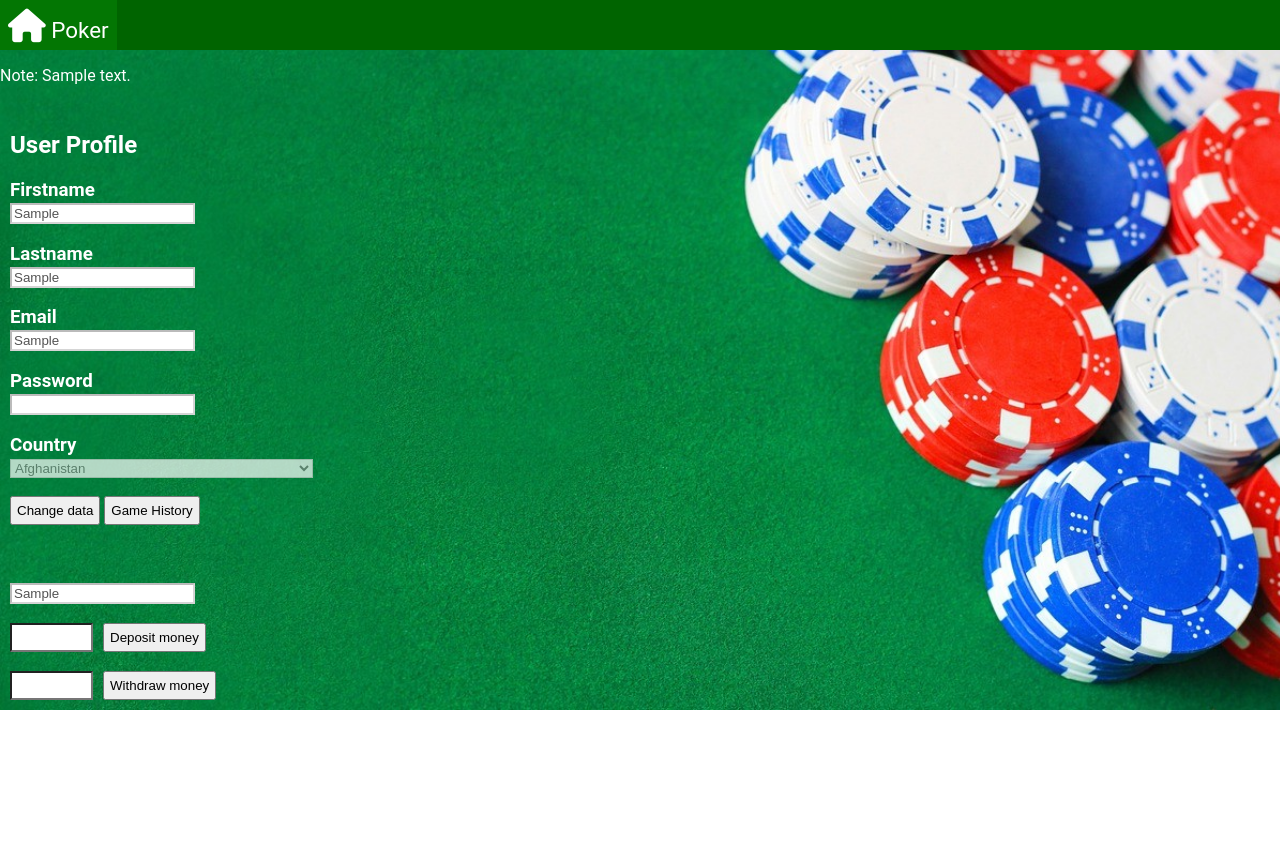
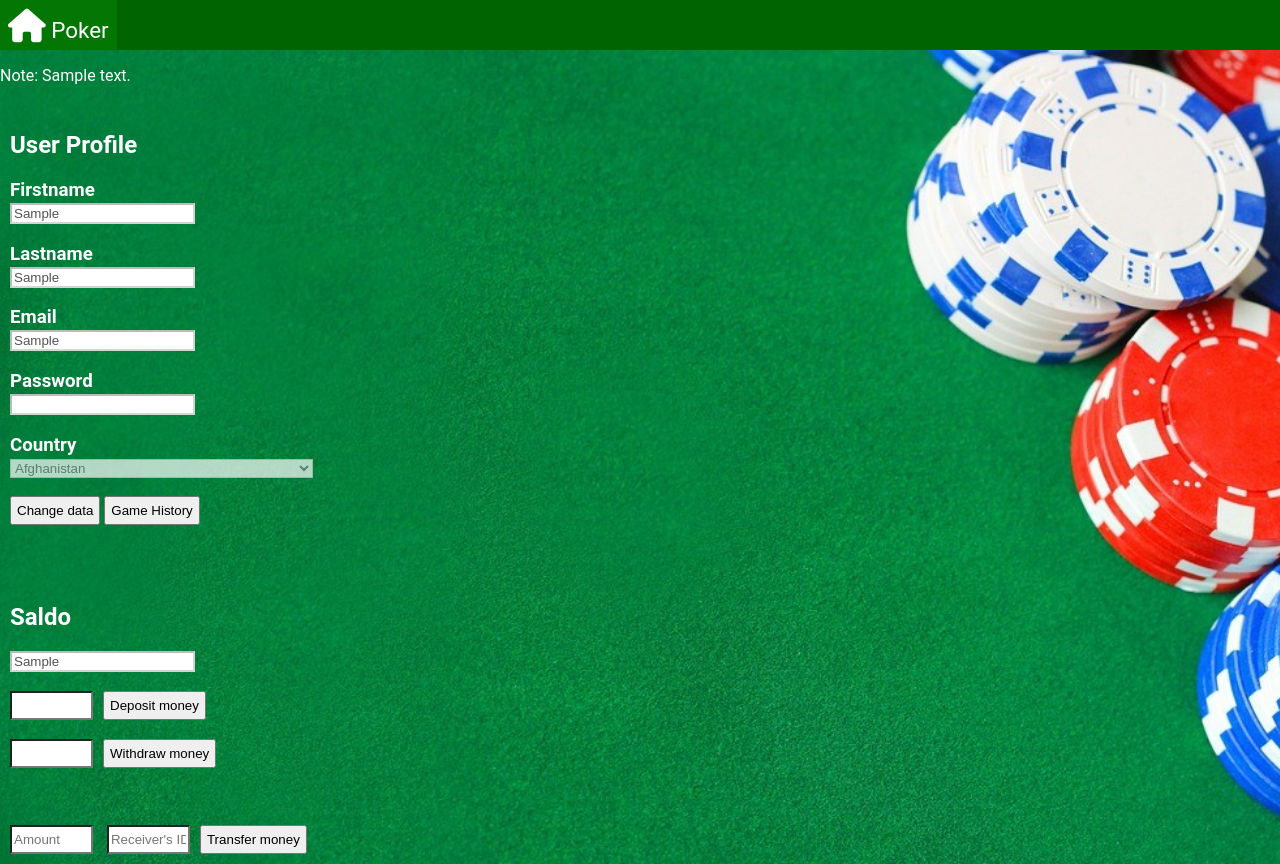
Before and after one commit to Raklle/databases2, a Flask app: template templates/user-profile.html in a window 1280 px wide. Before the commit the page ends 710 px from the top, so only its background shows below. Run offline with Flask 3, Linux system fonts and the light colour scheme; the template is opened without the code that fills it: most values are stand-ins (such as "Sample title", 1, 10 or a date in 2020); some libraries are stand-ins or nearby versions.

Commit message:
Added transfers

```diff
--- a/app.py
+++ b/app.py
@@ -47,6 +47,12 @@
             amount = request.form['withdrawn_money']
             print(f"Withdrawing users money!")
             models.withdraw(user_id, float(amount))
+
+        if "money" in request.form and request.form["money"] != '' and request.form["receiver_id"] != '':
+            amount = request.form['money']
+            receiver = request.form['receiver_id']
+            print(f"Transfering {amount} to user: {receiver}")
+            models.transfer(user_id, receiver,None,  float(amount))
 
     return render_template('user-profile.html', user_data = user_id, data=models.get_user_data(user_id)[0], show_user_profile = "True")
 
--- a/schema.sql
+++ b/schema.sql
@@ -24,12 +24,13 @@
 --     FOREIGN KEY (game_id) REFERENCES Games (id) ON DELETE CASCADE
 -- );
 
+
 -- CREATE TABLE TransactionsHistory (
 --     id INTEGER PRIMARY KEY AUTOINCREMENT,
 --     date TIMESTAMP NOT NULL DEFAULT CURRENT_TIMESTAMP,
---     payer_id INTEGER NOT NULL,
---     receiver_id INTEGER NOT NULL,
---     game_id INTEGER NOT NULL,
+--     payer_id INTEGER,
+--     receiver_id INTEGER,
+--     game_id INTEGER,
 --     payment_amount INTEGER NOT NULL,
 --     FOREIGN KEY (payer_id) REFERENCES Users (id) ON DELETE CASCADE,
 --     FOREIGN KEY (receiver_id) REFERENCES Users (id) ON DELETE CASCADE,
@@ -75,10 +76,10 @@
 --     SELECT RAISE(ABORT, 'Balance cannot be negative');
 -- END;
 
-CREATE TRIGGER PreventJoiningFinishedGames
-BEFORE INSERT ON UserGames
-FOR EACH ROW
-WHEN EXISTS (SELECT 1 FROM Games WHERE id = NEW.game_id AND end_date IS NOT NULL)
-BEGIN
-    SELECT RAISE(ABORT, 'Game already ended');
-END;
+-- CREATE TRIGGER PreventJoiningFinishedGames
+-- BEFORE INSERT ON UserGames
+-- FOR EACH ROW
+-- WHEN EXISTS (SELECT 1 FROM Games WHERE id = NEW.game_id AND end_date IS NOT NULL)
+-- BEGIN
+--     SELECT RAISE(ABORT, 'Game already ended');
+-- END;
--- a/templates/user-profile.html
+++ b/templates/user-profile.html
@@ -319,10 +319,15 @@
     </form>
 
     <form method="POST" id = "modify_saldo">
-        <br><br><input id="saldo_input" name="saldo" type="text" disabled value={{ data[3] }}><br><br>
+        <br><br>
+        <h2>Saldo</h2>
+        <input id="saldo_input" name="saldo" type="text" disabled value={{ data[3] }}><br><br>
 
         <input id="deposit_input" name="deposit_money" type="text" style="height:23px; width:75px; margin-right: 10px;"><a><button type="button" onclick=submitForm()>Deposit money</button></a><br><br>
         <input id="withdraw_input" name="withdrawn_money" type="text" style="height:23px; width:75px; margin-right: 10px;"><a><button type="button" onclick=submitForm()>Withdraw money</button></a>
+        <br><br><br><br>
+        <input id="transfer_input" name="money" type="text" placeholder="Amount" style="height:23px; width:75px; margin-right: 10px;">
+        <input id="name_input" name="receiver_id" type="text" placeholder="Receiver's ID" style="height:23px; width:75px; margin-right: 10px;"><a><button type="button" onclick=submitForm()>Transfer money</button></a>
     </form>
 
 
```
Also changed, not shown: models.py (+4 -4 lines), 1 other file.
